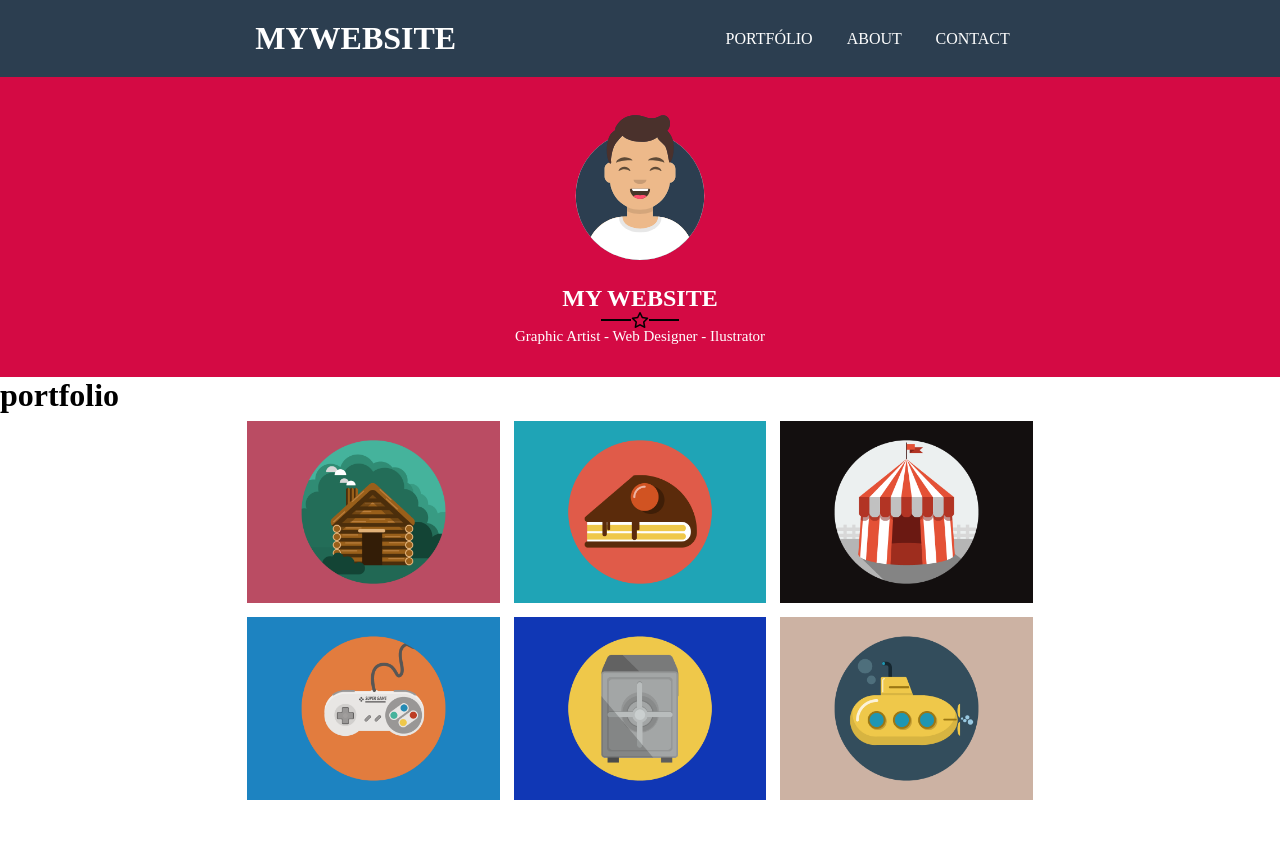
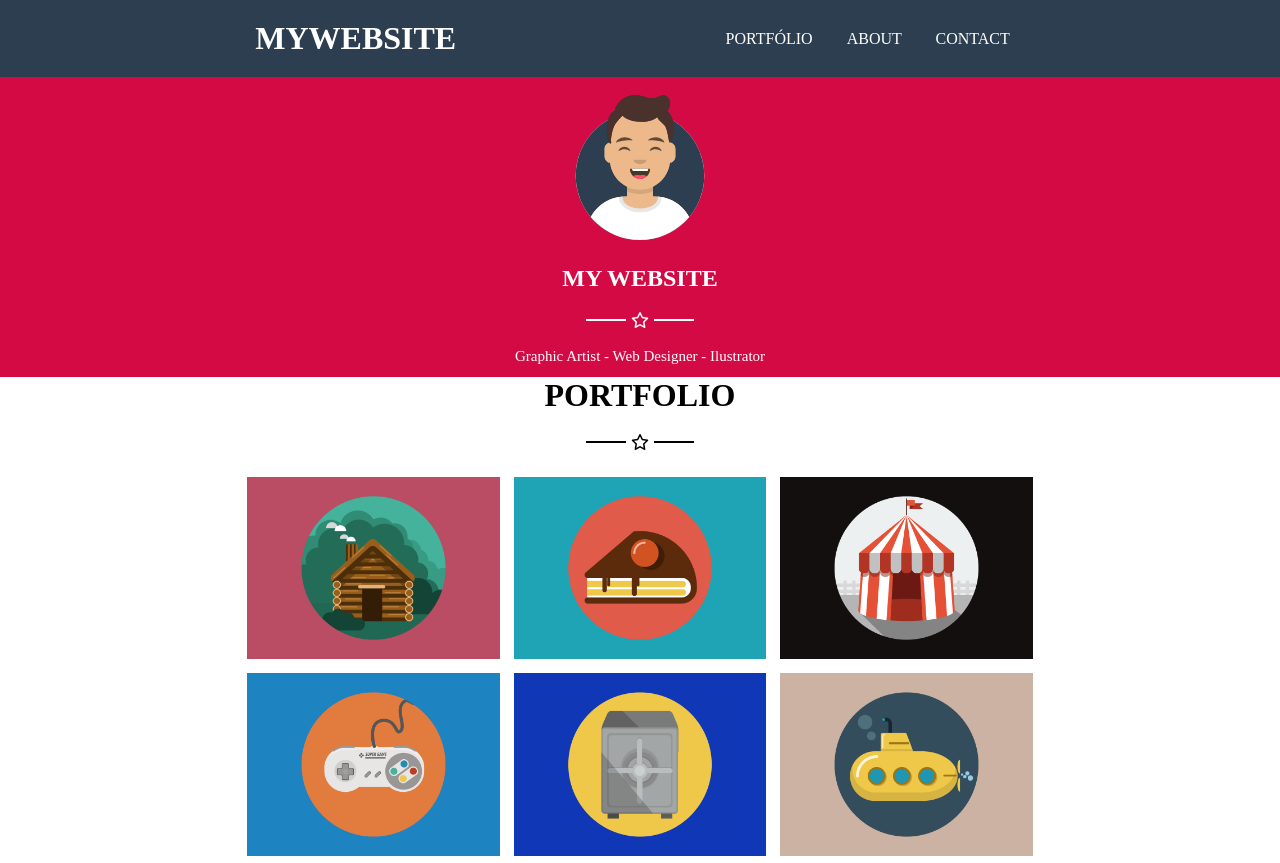
Before and after one commit to guilhermeotsu/heroway-desafio-html-css, a plain HTML site: page website/index.html in a window 1280 px wide. Before the commit the page ends 807 px from the top, so only its background shows below. Drawn offline with Linux system fonts and the light colour scheme.

Commit message:
title portfolio

```diff
--- a/website/css/banner.css
+++ b/website/css/banner.css
@@ -23,3 +23,22 @@
     text-transform: capitalize;
     font-size: 15px;
 }
+
+
+.container {
+    padding: 20px;
+    display:  flex;
+    justify-content: center;
+    align-items: center;
+}
+
+.bar {
+    margin: 5px;
+    width: 40px;
+    height: 2px;
+    background-color: white;
+}
+
+.far.fa-star {
+    color: white;
+}
--- a/website/css/portfolio.css
+++ b/website/css/portfolio.css
@@ -1,3 +1,29 @@
+/* Título do portfolio */
+.portfolio-title {
+    text-transform: uppercase;
+    text-align: center;
+}
+
+.portfolio-title > .container {
+    padding: 20px;
+    display:  flex;
+    justify-content: center;
+    align-items: center;
+}
+
+.portfolio-title > .container > .bar {
+    margin: 5px;
+    width: 40px;
+    height: 2px;
+    background-color: black;
+}
+
+.portfolio-title > .container > .far.fa-star {
+    color: black;
+}
+
+
+/* imagens do portfolio */
 .portfolio {
     display: flex;
     flex-wrap: wrap;
@@ -10,28 +36,7 @@
     margin: 7px;
 }
 
-.portfolio > h1 {
-    color: black;
-    text-transform: uppercase;
-}
-
 .portfolio > div > img {
     max-width: 100%;
     display: block;
 }
-
-.container {
-    display:  flex;
-    justify-content: center;
-    align-items: center;
-}
-
-.bar {
-    width: 30px;
-    height: 2px;
-    background-color: black;
-}
-
-.far.fa-star {
-    color: black;
-}
--- a/website/index.html
+++ b/website/index.html
@@ -34,7 +34,14 @@
     </section>
 
     <!-- PORTFOLIO SECTION -->
-    <h1>portfolio</h1>
+    <div class="portfolio-title">
+        <h1>portfolio</h1>
+        <div class="container">
+            <div class="bar"></div>
+            <i class="far fa-star"></i>
+            <div class="bar"></div>
+        </div>
+    </div>
     <section class="portfolio">
         <div>
             <img src="./assets/img/cabin.png" alt="cabin">
```
